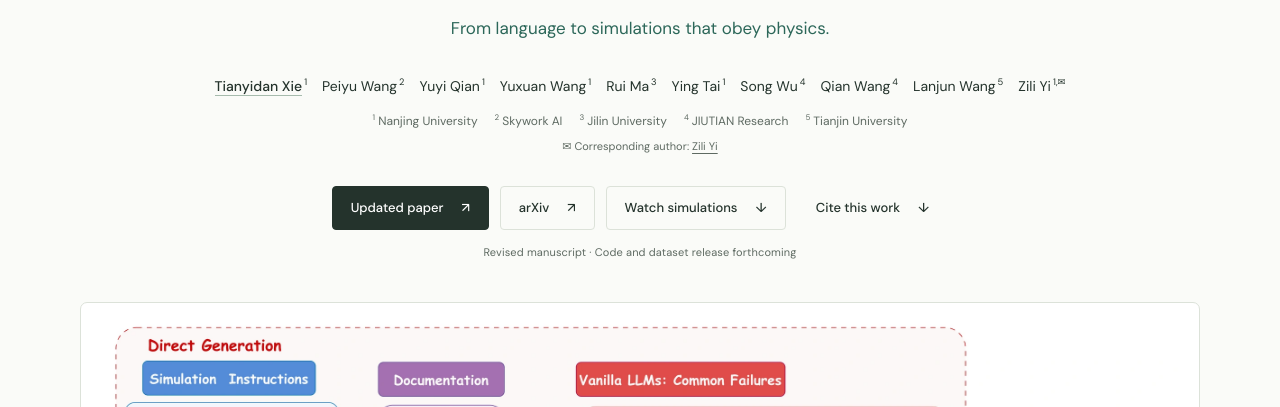
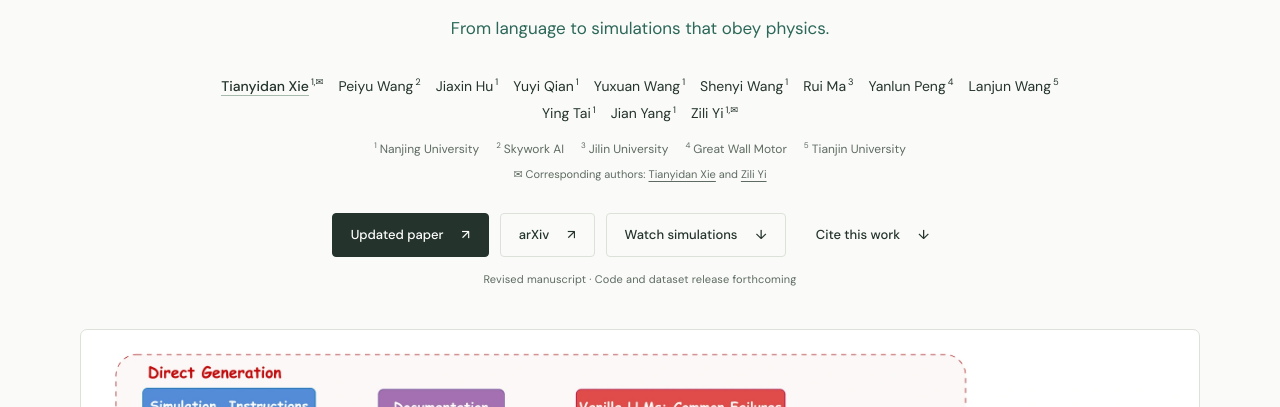
Before and after one commit to Sealical/sealical.github.io, a plain HTML site: page physcodebench/index.html in a window 1280 px wide. Shown: the part 393-800 px from the top of the page. Drawn offline with Linux system fonts and the light colour scheme.

Commit message:
Correct PhysCodeBench authors and corresponding contacts

```diff
--- a/physcodebench/index.html
+++ b/physcodebench/index.html
@@ -84,26 +84,30 @@
         </p>
         <p class="hero-line">From language to simulations that obey physics.</p>
         <div aria-label="Authors" class="authors">
-          <span><a href="../">Tianyidan Xie</a><sup>1</sup></span
+          <span><a href="../">Tianyidan Xie</a><sup>1,✉</sup></span
           ><span>Peiyu Wang<sup>2</sup></span
+          ><span>Jiaxin Hu<sup>1</sup></span
           ><span>Yuyi Qian<sup>1</sup></span
           ><span>Yuxuan Wang<sup>1</sup></span
+          ><span>Shenyi Wang<sup>1</sup></span
           ><span>Rui Ma<sup>3</sup></span
+          ><span>Yanlun Peng<sup>4</sup></span
+          ><span>Lanjun Wang<sup>5</sup></span
           ><span>Ying Tai<sup>1</sup></span
-          ><span>Song Wu<sup>4</sup></span
-          ><span>Qian Wang<sup>4</sup></span
-          ><span>Lanjun Wang<sup>5</sup></span
+          ><span>Jian Yang<sup>1</sup></span
           ><span>Zili Yi<sup>1,✉</sup></span>
         </div>
         <div aria-label="Affiliations" class="affiliations">
           <span><sup>1</sup>Nanjing University</span
           ><span><sup>2</sup>Skywork AI</span
           ><span><sup>3</sup>Jilin University</span
-          ><span><sup>4</sup>JIUTIAN Research</span
+          ><span><sup>4</sup>Great Wall Motor</span
           ><span><sup>5</sup>Tianjin University</span>
         </div>
         <p class="correspondence">
-          ✉ Corresponding author: <a href="mailto:yi@nju.edu.cn">Zili Yi</a>
+          ✉ Corresponding authors:
+          <a href="mailto:sealical@outlook.com">Tianyidan Xie</a> and
+          <a href="mailto:yi@nju.edu.cn">Zili Yi</a>
         </p>
         <div class="resource-links">
           <a class="button button-primary" href="assets/physcodebench.pdf"
@@ -1315,9 +1319,10 @@
         ><code id="bibtex">@article{xie2026physcodebench,
   title={PhysCodeBench: Benchmarking Physics-Aware Symbolic Simulation
          of 3D Scenes via Self-Corrective Multi-Agent Refinement},
-  author={Xie, Tianyidan and Wang, Peiyu and Qian, Yuyi and Wang, Yuxuan
-          and Ma, Rui and Tai, Ying and Wu, Song and Wang, Qian
-          and Wang, Lanjun and Yi, Zili},
+  author={Xie, Tianyidan and Wang, Peiyu and Hu, Jiaxin and
+          Qian, Yuyi and Wang, Yuxuan and Wang, Shenyi and
+          Ma, Rui and Peng, Yanlun and Wang, Lanjun and
+          Tai, Ying and Yang, Jian and Yi, Zili},
   journal={arXiv preprint arXiv:2604.23580},
   year={2026},
   url={https://arxiv.org/abs/2604.23580}
```
Also changed, not shown: index.html (+3 -1 lines), 2 other files.
